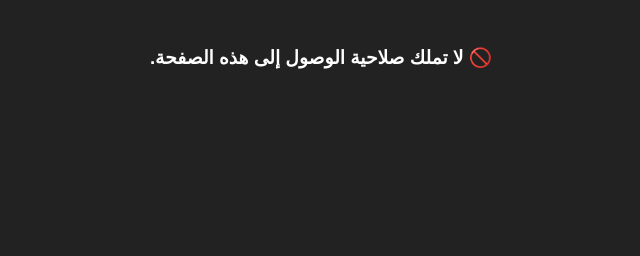
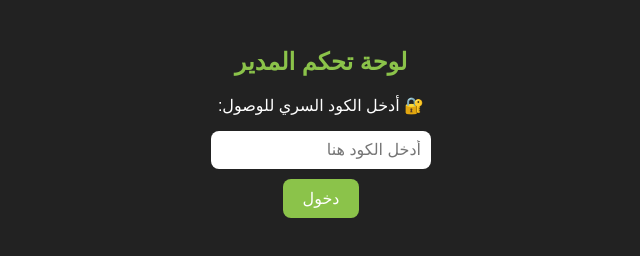
Before and after one commit to liteplay1/liteplay, a plain HTML site: page admin.html in a window 1280 px wide. Shown: the whole page, without its empty margins (319-959 px from the left). Drawn offline with Linux system fonts and the light colour scheme; no server answers.

Commit message:
Update admin.html

```diff
--- a/admin.html
+++ b/admin.html
@@ -38,11 +38,34 @@
     .update-btn { background: #4caf50; color: #fff; }
     .message-btn { background: #2196f3; color: #fff; }
     .delete-btn { background: #f44336; color: #fff; }
+    #pin-form input {
+      padding: 10px;
+      font-size: 16px;
+      border-radius: 8px;
+      border: none;
+      width: 200px;
+      margin: 10px auto;
+      display: block;
+    }
+    #pin-form button {
+      background-color: #8bc34a;
+      color: white;
+      font-size: 16px;
+      padding: 10px 20px;
+      border-radius: 8px;
+    }
   </style>
 </head>
 <body>
   <h2>لوحة تحكم المدير</h2>
-  <div id="users-container">جاري التحميل...</div>
+  <div id="pin-form">
+    <p>🔐 أدخل الكود السري للوصول:</p>
+    <input type="password" id="adminPin" placeholder="أدخل الكود هنا">
+    <button onclick="checkAdminCode()">دخول</button>
+    <p id="pin-msg" style="color: red;"></p>
+  </div>
+
+  <div id="users-container" style="display: none;">جاري التحميل...</div>
 
   <!-- Firebase SDK -->
   <script src="https://www.gstatic.com/firebasejs/11.9.1/firebase-app.js"></script>
@@ -60,18 +83,30 @@
       appId: "1:201526393824:web:c8ab6afa0bcca902be4985"
     };
     firebase.initializeApp(firebaseConfig);
-    const auth = firebase.auth();
     const db = firebase.firestore();
 
-    const container = document.getElementById('users-container');
-    const ADMIN_EMAIL = "lazherniga@gmail.com";
+    // التحقق من الكود السري
+    function checkAdminCode() {
+      const enteredPin = document.getElementById("adminPin").value;
+      const msg = document.getElementById("pin-msg");
 
-    auth.onAuthStateChanged(user => {
-      if (!user || user.email !== ADMIN_EMAIL) {
-        document.body.innerHTML = "<h3>🚫 لا تملك صلاحية الوصول إلى هذه الصفحة.</h3>";
-        return;
-      }
+      db.collection("adminAccess").doc("accessCode").get().then(doc => {
+        const realPin = doc.data().pin;
+        if (enteredPin === realPin) {
+          document.getElementById("pin-form").style.display = "none";
+          document.getElementById("users-container").style.display = "block";
+          loadUsers();
+        } else {
+          msg.textContent = "❌ الكود غير صحيح";
+        }
+      }).catch(() => {
+        msg.textContent = "⚠️ فشل في الاتصال بـ Firebase";
+      });
+    }
 
+    // تحميل المستخدمين
+    function loadUsers() {
+      const container = document.getElementById('users-container');
       db.collection("users").get().then(snapshot => {
         container.innerHTML = "";
         snapshot.forEach(doc => {
@@ -94,7 +129,7 @@
           container.appendChild(card);
         });
       });
-    });
+    }
 
     function updatePoints(uid) {
       const val = document.getElementById(`points-${uid}`).value;
```
